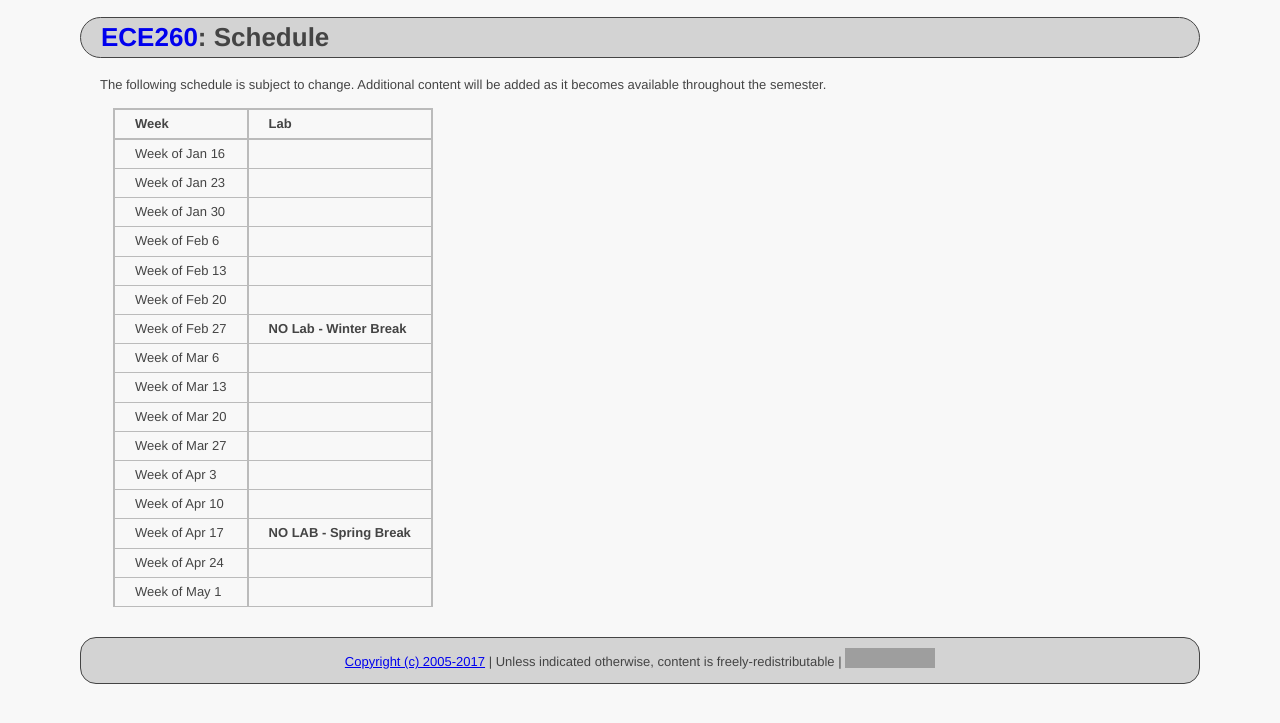
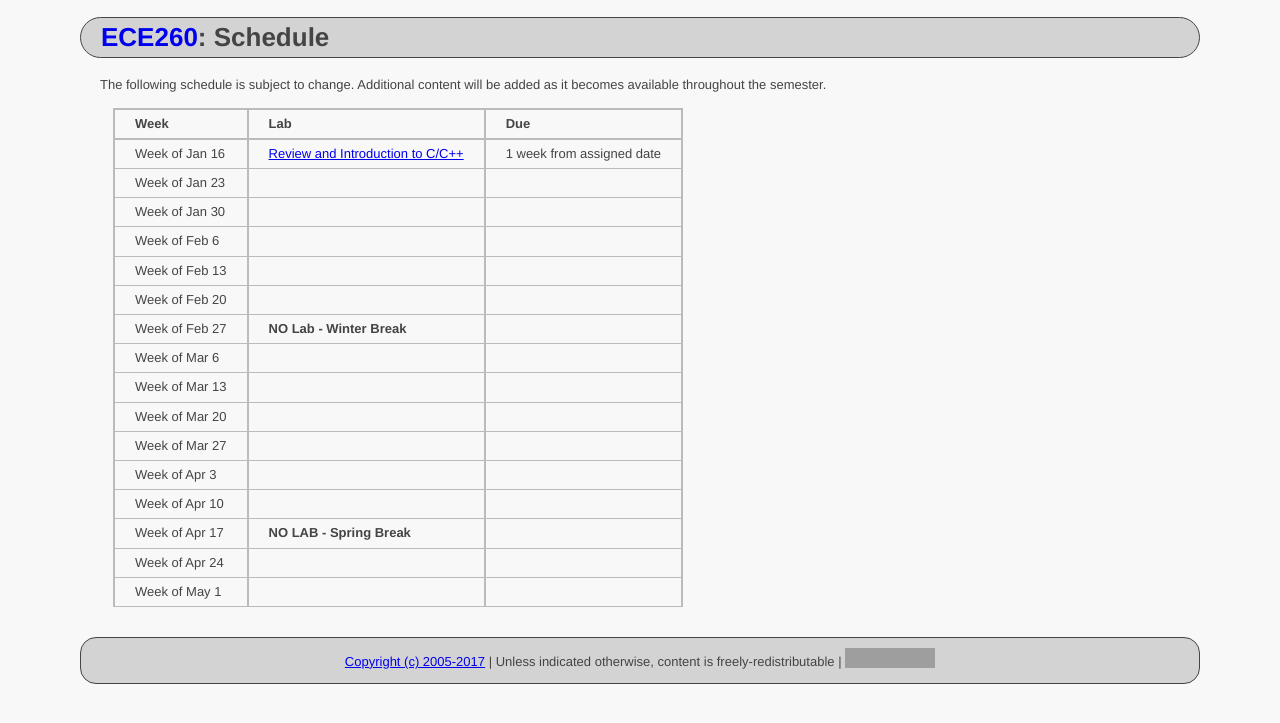
Before and after one commit to ycpcs/ece260-spring2017, a Jekyll site: the page built from schedule_lab.md, in a window 1280 px wide. Shown: the top 723 px of the page. Built offline with Jekyll 4.4.1, drawn with Linux system fonts in a browser that asks for light colours; grey boxes are pictures that could not be loaded.

Commit message:
added lab #1 to schedule

```diff
--- a/schedule_lab.md
+++ b/schedule_lab.md
@@ -8,21 +8,21 @@ The following schedule is subject to change.
 Additional content will be added as it becomes available throughout the semester.<br>
 
 
-**Week**       | **Lab**
-:--------------|:-------------------------------------------------------------
-Week of Jan 16 |
-Week of Jan 23 |
-Week of Jan 30 |
-Week of Feb 6  |
-Week of Feb 13 |
-Week of Feb 20 |
-Week of Feb 27 |  **NO Lab - Winter Break**
-Week of Mar 6  |  <!-- SIGCSE WEEK - no wednesday lab section -->
-Week of Mar 13 |
-Week of Mar 20 |
-Week of Mar 27 |
-Week of Apr 3  |
-Week of Apr 10 |
-Week of Apr 17 |  **NO LAB - Spring Break**
-Week of Apr 24 |
-Week of May 1  |
+**Week**       | **Lab**                                                                                                                             |  **Due**
+:--------------|:------------------------------------------------------------------------------------------------------------------------------------|:--------------------------
+Week of Jan 16 |  [Review and Introduction to C/C++](https://drive.google.com/a/ycp.edu/file/d/0B36p-YmqpYFWb2V3b1VOWVZwaHM/view?usp=sharing)        |  1 week from assigned date
+Week of Jan 23 |                                                                                                                                     |
+Week of Jan 30 |                                                                                                                                     |
+Week of Feb 6  |                                                                                                                                     |
+Week of Feb 13 |                                                                                                                                     |
+Week of Feb 20 |                                                                                                                                     |
+Week of Feb 27 |  **NO Lab - Winter Break**                                                                                                          |
+Week of Mar 6  |                                                                                                                                     |            <!-- SIGCSE WEEK - no wednesday lab section -->
+Week of Mar 13 |                                                                                                                                     |
+Week of Mar 20 |                                                                                                                                     |
+Week of Mar 27 |                                                                                                                                     |
+Week of Apr 3  |                                                                                                                                     |
+Week of Apr 10 |                                                                                                                                     |
+Week of Apr 17 |  **NO LAB - Spring Break**                                                                                                          |
+Week of Apr 24 |                                                                                                                                     |
+Week of May 1  |                                                                                                                                     |
```
